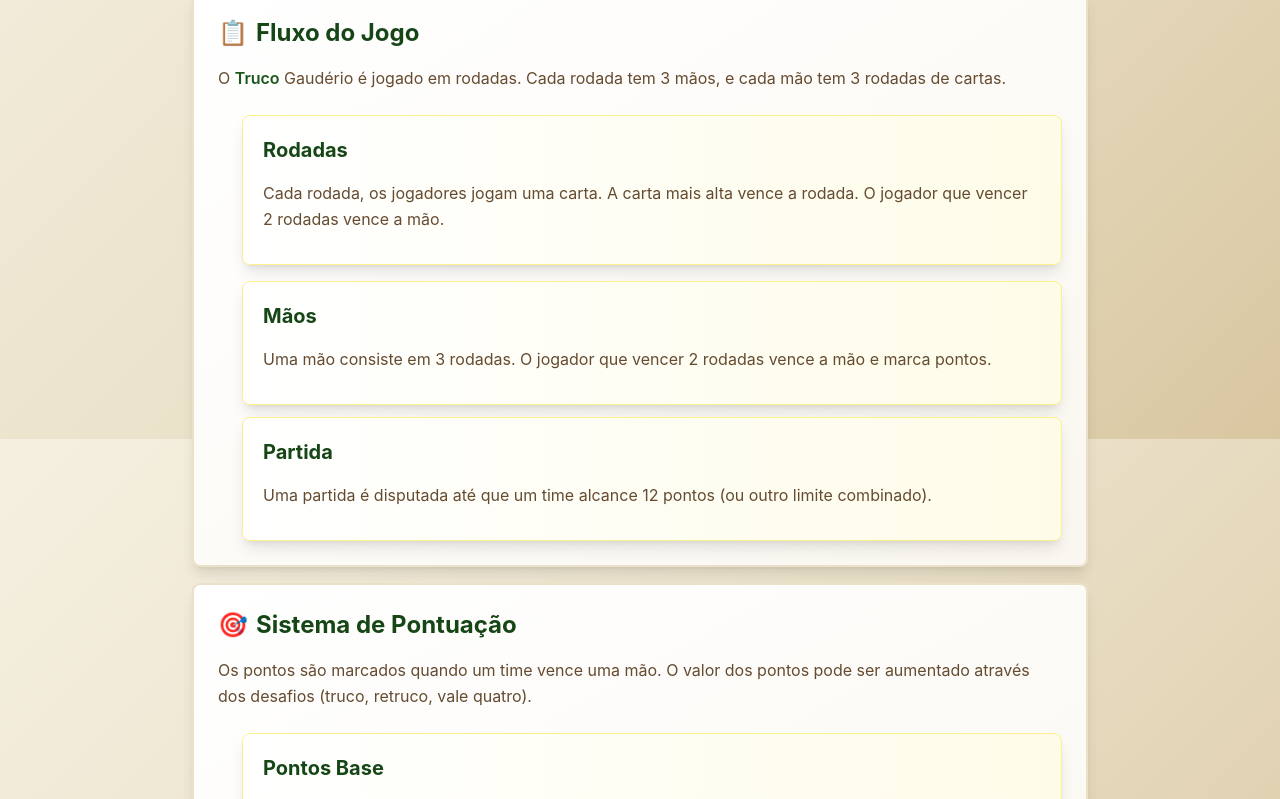
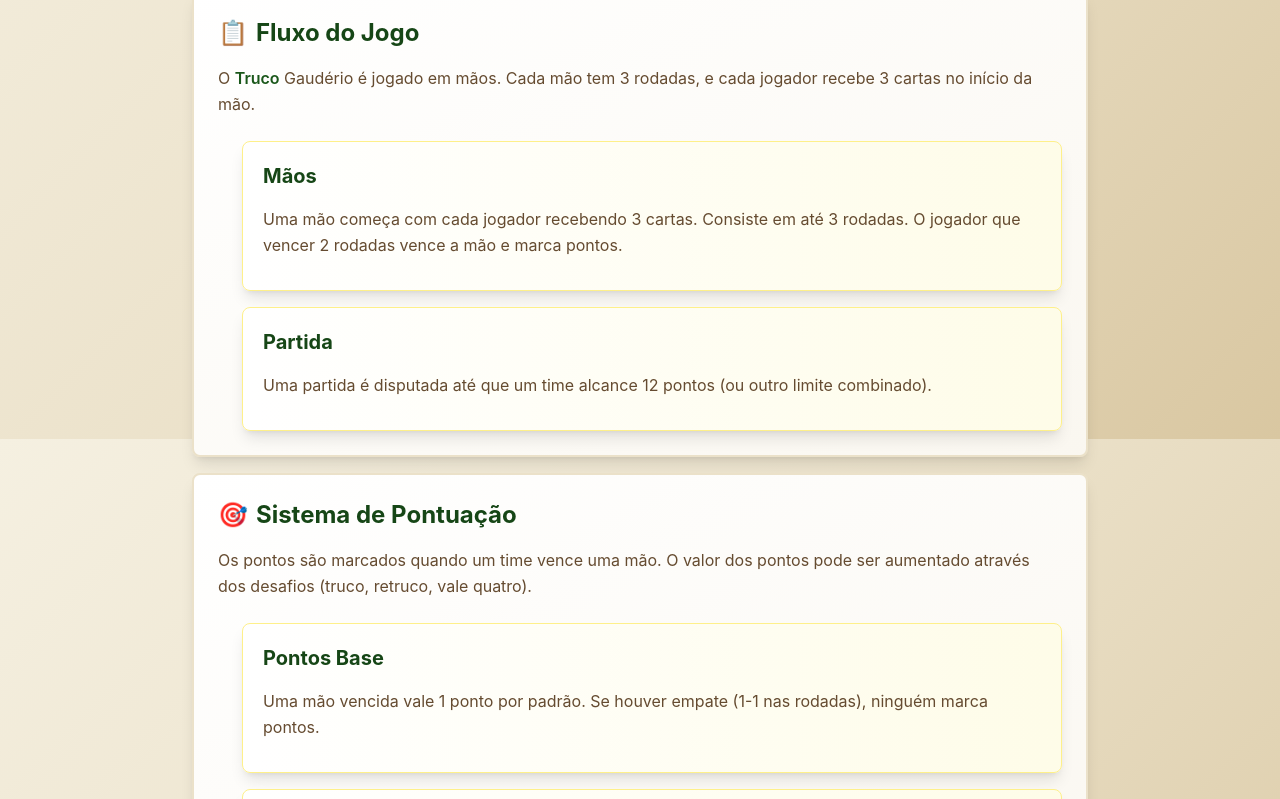
Before and after one commit to Guillem-B/trucoRS, a React (Vite) app: page /rules in a window 1280 px wide. Shown: the part 1161-1960 px from the top of the page. Built offline with nearby package versions, Linux system fonts and the light colour scheme.

Commit message:
Fixed some EN option

```diff
--- a/src/components/AIOpponent.tsx
+++ b/src/components/AIOpponent.tsx
@@ -1,3 +1,5 @@
+
+import { useLanguage } from '../contexts/LanguageContext';
 
 interface AIOpponentProps {
   name: string;
@@ -5,6 +7,8 @@ interface AIOpponentProps {
 }
 
 export default function AIOpponent({ name, cardsRemaining }: AIOpponentProps) {
+  const { t } = useLanguage();
+
   return (
     <div className="bg-white rounded-lg shadow-md p-4">
       <div className="flex items-center justify-between">
@@ -13,7 +17,7 @@ export default function AIOpponent({ name, cardsRemaining }: AIOpponentProps) {
           <p className="text-sm text-gray-500">IA</p>
         </div>
         <div className="text-right">
-          <p className="text-sm text-gray-600">Cartas</p>
+          <p className="text-sm text-gray-600">{t('ai.cards')}</p>
           <p className="text-xl font-bold text-primary-700">{cardsRemaining}</p>
         </div>
       </div>
--- a/src/components/PlayArea.tsx
+++ b/src/components/PlayArea.tsx
@@ -1,5 +1,6 @@
 import { Card } from '../data/cards';
 import CardComponent from './Card';
+import { useLanguage } from '../contexts/LanguageContext';
 
 interface PlayAreaProps {
   playedCards: Record<string, Card | null>;
@@ -8,12 +9,13 @@ interface PlayAreaProps {
 }
 
 export default function PlayArea({ playedCards, roundWinner, playerNames }: PlayAreaProps) {
+  const { t } = useLanguage();
   const entries = Object.entries(playedCards).filter(([_, card]) => card !== null);
 
   if (entries.length === 0) {
     return (
       <div className="bg-gray-50 rounded-lg p-8 min-h-[200px] flex items-center justify-center border-2 border-dashed border-gray-300">
-        <p className="text-gray-500">Aguardando cartas serem jogadas...</p>
+        <p className="text-gray-500">{t('game.waiting.cards')}</p>
       </div>
     );
   }
@@ -21,7 +23,7 @@ export default function PlayArea({ playedCards, roundWinner, playerNames }: Play
   return (
     <div className="bg-white rounded-lg shadow-md p-6 min-h-[200px]">
       <h3 className="text-lg font-semibold text-gray-700 mb-4 text-center">
-        Cartas Jogadas
+        {t('game.played.cards')}
       </h3>
       <div className="flex flex-wrap gap-4 justify-center items-center">
         {entries.map(([player, card]) => {
@@ -51,7 +53,7 @@ export default function PlayArea({ playedCards, roundWinner, playerNames }: Play
       {roundWinner && (
         <div className="mt-4 text-center">
           <p className="text-lg font-semibold text-green-700">
-            Vencedor da rodada: {playerNames?.[roundWinner] || roundWinner}
+            {t('game.round.winner')}: {playerNames?.[roundWinner] || roundWinner}
           </p>
         </div>
       )}
--- a/src/components/RuleSection.tsx
+++ b/src/components/RuleSection.tsx
@@ -33,15 +33,17 @@ export default function RuleSectionComponent({ section, level = 0 }: RuleSection
 
   // Get translated content
   const getTranslatedContent = () => {
-    const titleKey = `rules.${section.id}.title`;
+    // Try to translate the title directly (it's now a translation key)
+    const translatedTitle = t(section.title);
+
+    // For content, try the constructed key first, then fall back to direct translation if it's a key
     const contentKey = `rules.${section.id}.content`;
-
-    const translatedTitle = t(titleKey);
     const translatedContent = t(contentKey);
+    const finalContent = translatedContent !== contentKey ? translatedContent : t(section.content);
 
     return {
-      title: translatedTitle !== titleKey ? translatedTitle : section.title,
-      content: translatedContent !== contentKey ? translatedContent : section.content
+      title: translatedTitle !== section.title ? translatedTitle : section.title,
+      content: finalContent !== section.content ? finalContent : section.content
     };
   };
 
@@ -96,7 +98,7 @@ export default function RuleSectionComponent({ section, level = 0 }: RuleSection
         <div className="mb-6 mt-4">
           <h4 className="text-lg font-semibold text-secondary-700 mb-3 flex items-center gap-2">
             <span className="text-xl">🎴</span>
-            Exemplos:
+            {t('rules.examples')}:
           </h4>
           <div className="bg-secondary-50 rounded-lg p-4 border border-secondary-200">
             <div className="flex flex-wrap gap-3">
@@ -115,16 +117,18 @@ export default function RuleSectionComponent({ section, level = 0 }: RuleSection
       {section.subsections && section.subsections.length > 0 && (
         <div className="mt-6 space-y-3">
           {section.subsections.map((subsection) => {
-            const subTitleKey = `rules.${subsection.id}.title`;
+            // Try to translate the subsection title directly (it's now a translation key)
+            const translatedSubTitle = t(subsection.title);
+
+            // For content, try the constructed key first, then fall back to direct translation
             const subContentKey = `rules.${subsection.id}.content`;
-
-            const translatedSubTitle = t(subTitleKey);
             const translatedSubContent = t(subContentKey);
+            const finalSubContent = translatedSubContent !== subContentKey ? translatedSubContent : t(subsection.content);
 
             const translatedSubsection = {
               ...subsection,
-              title: translatedSubTitle !== subTitleKey ? translatedSubTitle : subsection.title,
-              content: translatedSubContent !== subContentKey ? translatedSubContent : subsection.content
+              title: translatedSubTitle !== subsection.title ? translatedSubTitle : subsection.title,
+              content: finalSubContent !== subsection.content ? finalSubContent : subsection.content
             };
 
             return (
--- a/src/components/StrategyExample.tsx
+++ b/src/components/StrategyExample.tsx
@@ -1,5 +1,6 @@
 import { Card } from '../data/cards';
 import CardComponent from './Card';
+import { useLanguage } from '../contexts/LanguageContext';
 
 interface StrategyExampleProps {
   title: string;
@@ -16,6 +17,7 @@ export default function StrategyExample({
   scenario,
   solution,
 }: StrategyExampleProps) {
+  const { t } = useLanguage();
   return (
     <div className="bg-white rounded-lg shadow-md p-6 mb-4">
       <h3 className="text-xl font-semibold text-gray-800 mb-2">{title}</h3>
@@ -23,7 +25,7 @@ export default function StrategyExample({
 
       {cards && cards.length > 0 && (
         <div className="mb-4">
-          <p className="text-sm text-gray-600 mb-2">Cartas na mão:</p>
+          <p className="text-sm text-gray-600 mb-2">{t('strategy.cards.in.hand')}</p>
           <div className="flex gap-2">
             {cards.map((card) => (
               <CardComponent key={card.id} card={card} size="sm" />
@@ -33,12 +35,12 @@ export default function StrategyExample({
       )}
 
       <div className="bg-blue-50 border-l-4 border-blue-500 p-4 mb-4 rounded">
-        <h4 className="font-semibold text-blue-800 mb-2">Cenário:</h4>
+        <h4 className="font-semibold text-blue-800 mb-2">{t('strategy.scenario')}</h4>
         <p className="text-blue-700 text-sm">{scenario}</p>
       </div>
 
       <div className="bg-green-50 border-l-4 border-green-500 p-4 rounded">
-        <h4 className="font-semibold text-green-800 mb-2">Solução:</h4>
+        <h4 className="font-semibold text-green-800 mb-2">{t('strategy.solution')}</h4>
         <p className="text-green-700 text-sm">{solution}</p>
       </div>
     </div>
--- a/src/data/rules.ts
+++ b/src/data/rules.ts
@@ -11,138 +11,133 @@ export interface RuleSection {
 export const rulesData: RuleSection[] = [
   {
     id: 'hierarchy',
-    title: 'Hierarquia das Cartas',
-    content: 'No Truco Gaudério, as manilhas são fixas (não existe "vira").\n\nA ordem de força das cartas é:\n1. Espadão (1 de Espadas)\n2. Bastião (1 de Paus)\n3. 7 de Espadas\n4. 7 de Ouros\n\nDepois seguem: todos os 3s, todos os 2s, 1 de Copas = 1 de Ouros, todos os Reis, todas as Damas (Q), todos os Valetes (J), 7 de Copas = 7 de Paus, todos os 6s, todos os 5s, todos os 4s.'
+    title: 'rules.hierarchy.title',
+    content: 'rules.hierarchy.content'
   },
   {
     id: 'envido',
-    title: 'Envido',
-    content: 'O Envido é uma aposta sobre quem tem a maior pontuação na mão inicial, antes de jogar as cartas.\n\nPontuação:\n• Cartas do mesmo naipe somam seus valores + 20\n• Figuras (10, 11, 12) valem 0 para a soma\n• Se tiver naipes diferentes, vale a carta mais alta isolada\n\nO máximo é 33 (7+6 do mesmo naipe + 20).'
+    title: 'rules.envido.title',
+    content: 'rules.envido.content'
   },
   {
     id: 'gameplay-flow',
-    title: 'Fluxo do Jogo',
-    content: 'O Truco Gaudério é jogado em rodadas. Cada rodada tem 3 mãos, e cada mão tem 3 rodadas de cartas.',
+    title: 'rules.flow.title',
+    content: 'rules.flow.content',
     subsections: [
       {
-        id: 'rounds',
-        title: 'Rodadas',
-        content: 'Cada rodada, os jogadores jogam uma carta. A carta mais alta vence a rodada. O jogador que vencer 2 rodadas vence a mão.',
-      },
-      {
         id: 'hands',
-        title: 'Mãos',
-        content: 'Uma mão consiste em 3 rodadas. O jogador que vencer 2 rodadas vence a mão e marca pontos.',
+        title: 'rules.flow.hands.title',
+        content: 'rules.flow.hands.content',
       },
       {
         id: 'game',
-        title: 'Partida',
-        content: 'Uma partida é disputada até que um time alcance 12 pontos (ou outro limite combinado).',
+        title: 'rules.flow.game.title',
+        content: 'rules.flow.game.content',
       },
     ],
   },
   {
     id: 'scoring',
-    title: 'Sistema de Pontuação',
-    content: 'Os pontos são marcados quando um time vence uma mão. O valor dos pontos pode ser aumentado através dos desafios (truco, retruco, vale quatro).',
+    title: 'rules.scoring.title',
+    content: 'rules.scoring.content',
     subsections: [
       {
         id: 'base-points',
-        title: 'Pontos Base',
-        content: 'Uma mão vencida vale 1 ponto por padrão. Se houver empate (1-1 nas rodadas), ninguém marca pontos.',
+        title: 'rules.scoring.base.title',
+        content: 'rules.scoring.base.content',
       },
       {
         id: 'challenges',
-        title: 'Desafios',
-        content: 'Os desafios aumentam o valor dos pontos: Truco (2 pontos), Retruco (3 pontos), Vale Quatro (4 pontos).',
+        title: 'rules.scoring.challenges.title',
+        content: 'rules.scoring.challenges.content',
       },
     ],
   },
   {
     id: 'betting',
-    title: 'Mecânica de Apostas (Desafios)',
-    content: 'Durante o jogo, os jogadores podem desafiar os oponentes, aumentando o valor da mão.',
+    title: 'rules.betting.title',
+    content: 'rules.betting.content',
     subsections: [
       {
         id: 'truco',
-        title: 'Truco',
-        content: 'O jogador que está jogando pode dizer "Truco", aumentando o valor da mão para 2 pontos. O oponente pode aceitar ou recusar. Se recusar, perde a mão e o desafiante marca os pontos.',
+        title: 'rules.betting.truco.title',
+        content: 'rules.betting.truco.content',
       },
       {
         id: 'retruco',
-        title: 'Retruco',
-        content: 'Se o Truco foi aceito, o oponente pode responder com "Retruco", aumentando para 3 pontos. O desafiante original pode aceitar ou recusar.',
+        title: 'rules.betting.retruco.title',
+        content: 'rules.betting.retruco.content',
       },
       {
         id: 'vale-quatro',
-        title: 'Vale Quatro',
-        content: 'Se o Retruco foi aceito, o desafiante original pode responder com "Vale Quatro", aumentando para 4 pontos. O oponente pode aceitar ou recusar.',
+        title: 'rules.betting.vale.quatro.title',
+        content: 'rules.betting.vale.quatro.content',
       },
       {
         id: 'betting-rules',
-        title: 'Regras dos Desafios',
-        content: 'Os desafios só podem ser feitos na vez do jogador. Não é possível desafiar após jogar a carta. O desafio deve ser respondido antes de jogar a próxima carta.',
+        title: 'rules.betting.rules.title',
+        content: 'rules.betting.rules.content',
       },
     ],
   },
   {
     id: 'winning-conditions',
-    title: 'Condições de Vitória',
-    content: 'A partida é vencida quando um time alcança 12 pontos (ou o limite combinado).',
+    title: 'rules.winning.title',
+    content: 'rules.winning.content',
     subsections: [
       {
         id: 'hand-winner',
-        title: 'Vencedor da Mão',
-        content: 'Vence a mão o time que ganhar 2 das 3 rodadas. Em caso de empate (1-1), ninguém marca pontos.',
+        title: 'rules.winning.hand.title',
+        content: 'rules.winning.hand.content',
       },
       {
         id: 'game-winner',
-        title: 'Vencedor da Partida',
-        content: 'Vence a partida o time que primeiro alcançar 12 pontos. Em algumas variações, pode ser necessário vencer por 2 pontos de diferença.',
+        title: 'rules.winning.game.title',
+        content: 'rules.winning.game.content',
       },
     ],
   },
   {
     id: 'flor',
-    title: 'Flor',
-    content: 'Flor é uma declaração especial que pode ser feita quando um jogador tem três cartas do mesmo naipe. É uma adição opcional ao Truco Gaudério, inspirada em outras variações do jogo.',
+    title: 'rules.flor.title',
+    content: 'rules.flor.content',
     subsections: [
       {
         id: 'flor-definition',
-        title: 'O que é Flor?',
-        content: 'Flor ocorre quando um jogador recebe três cartas do mesmo naipe na distribuição inicial. O jogador pode declarar "Flor" antes de jogar qualquer carta.',
+        title: 'rules.flor.definition.title',
+        content: 'rules.flor.definition.content',
       },
       {
         id: 'flor-value',
-        title: 'Valor da Flor',
-        content: 'O valor da Flor é calculado somando os valores das cartas do mesmo naipe + 20 pontos base. Cartas de face (10, J, Q, K) valem 0, Ás vale 1, e números valem seu valor facial.',
+        title: 'rules.flor.value.title',
+        content: 'rules.flor.value.content',
       },
       {
         id: 'flor-challenge',
-        title: 'Desafiando a Flor',
-        content: 'Quando um jogador declara Flor, o oponente pode aceitar (comparar Flors) ou recusar (conceder os pontos da Flor ao desafiante). Se ambos tiverem Flor, vence quem tiver o maior valor.',
+        title: 'rules.flor.challenge.title',
+        content: 'rules.flor.challenge.content',
       },
       {
         id: 'flor-points',
-        title: 'Pontos da Flor',
-        content: 'Flor vale 3 pontos. Se o desafio for aceito e você vencer, marca 3 pontos. Se for recusado, o oponente marca 3 pontos.',
+        title: 'rules.flor.points.title',
+        content: 'rules.flor.points.content',
       },
     ],
   },
   {
     id: 'special-situations',
-    title: 'Situações Especiais',
-    content: 'Existem algumas situações especiais no Truco Gaudério que merecem atenção.',
+    title: 'rules.special.title',
+    content: 'rules.special.content',
     subsections: [
       {
         id: 'manilhas',
-        title: 'Manilhas',
-        content: 'As manilhas são sempre as cartas mais altas, independentemente do naipe. Entre manilhas, a ordem é: Ouros < Espadas < Copas < Paus.',
+        title: 'rules.special.manilhas.title',
+        content: 'rules.special.manilhas.content',
       },
       {
         id: 'ties',
-        title: 'Empates',
-        content: 'Se duas cartas iguais forem jogadas na mesma rodada, a primeira carta jogada vence (ou pode ser considerado empate, dependendo da variação).',
+        title: 'rules.special.ties.title',
+        content: 'rules.special.ties.content',
       },
     ],
   },
--- a/src/translations/en.ts
+++ b/src/translations/en.ts
@@ -27,6 +27,10 @@ export const enTranslations = {
   'game.opponent': 'Opponent',
   'game.player.hand': 'Your Hand',
   'game.player.turn': 'It\'s turn of',
+  'game.player.name': 'You',
+  'game.opponent1.name': 'Opponent 1',
+  'game.opponent2.name': 'Opponent 2',
+  'game.opponent3.name': 'Opponent 3',
   'game.has.flor': 'Has Flor',
   'game.flor.value': 'Flor: {value} points',
   'game.card.played': 'Card played',
@@ -34,12 +38,15 @@ export const enTranslations = {
   'game.game.end': 'Game Over!',
   'game.hand.won': 'You won the hand!',
   'game.hand.lost': 'Opponent won the hand!',
-  'game.game.won': 'You won the match!',
+  'game.game.won': '🎉 You won the match! 🎉',
   'game.game.lost': 'Opponent won the match.',
   'game.next.round': 'Next Round',
   'game.next.hand': 'Next Hand',
   'game.reset': 'Reset Game',
   'game.start': 'Start Game',
+  'game.played.cards': 'Played Cards',
+  'game.waiting.cards': 'Waiting for cards to be played...',
+  'game.round.winner': 'Round Winner',
 
   // Betting
   'bet.truco': 'Truco',
@@ -56,11 +63,9 @@ export const enTranslations = {
   'rules.envido.content': 'Envido is a bet about who has the highest score in the initial hand, before playing cards.\n\nScoring:\n• Cards of the same suit add their values + 20\n• Face cards (10, 11, 12) are worth 0 for the sum\n• If you have different suits, the highest card alone counts\n\nThe maximum is 33 (7+6 of the same suit + 20).',
 
   'rules.flow.title': 'Game Flow',
-  'rules.flow.content': 'Truco Gaudério is played in rounds. Each round has 3 hands, and each hand has 3 rounds of cards.',
-  'rules.flow.rounds.title': 'Rounds',
-  'rules.flow.rounds.content': 'Each round, players play one card. The highest card wins the round. The player who wins 2 rounds wins the hand.',
+  'rules.flow.content': 'Truco Gaudério is played in hands. Each hand has 3 rounds, and each player receives 3 cards at the start of the hand.',
   'rules.flow.hands.title': 'Hands',
-  'rules.flow.hands.content': 'A hand consists of 3 rounds. The player who wins 2 rounds wins the hand and scores points.',
+  'rules.flow.hands.content': 'A hand begins with each player receiving 3 cards. It consists of up to 3 rounds. The player who wins 2 rounds wins the hand and scores points.',
   'rules.flow.game.title': 'Match',
   'rules.flow.game.content': 'A match is played until one team reaches 12 points (or another agreed limit).',
 
@@ -107,6 +112,17 @@ export const enTranslations = {
   'rules.special.ties.title': 'Ties',
   'rules.special.ties.content': 'If two equal cards are played in the same round, the first card played wins (or it may be considered a tie, depending on the variation).',
 
+  // Examples
+  'rules.examples': 'Examples',
+
+  // Strategy components
+  'strategy.cards.in.hand': 'Cards in hand:',
+  'strategy.scenario': 'Scenario:',
+  'strategy.solution': 'Solution:',
+
+  // AI opponent
+  'ai.cards': 'Cards',
+
   // Language toggle
   'lang.portuguese': 'Português',
   'lang.english': 'English',
--- a/src/translations/pt.ts
+++ b/src/translations/pt.ts
@@ -27,6 +27,10 @@ export const ptTranslations = {
   'game.opponent': 'Oponente',
   'game.player.hand': 'Sua Mão',
   'game.player.turn': 'É a vez de',
+  'game.player.name': 'Você',
+  'game.opponent1.name': 'Oponente 1',
+  'game.opponent2.name': 'Oponente 2',
+  'game.opponent3.name': 'Oponente 3',
   'game.has.flor': 'Tem Flor',
   'game.flor.value': 'Flor: {value} pontos',
   'game.card.played': 'Carta jogada',
@@ -34,12 +38,15 @@ export const ptTranslations = {
   'game.game.end': 'Fim de Jogo!',
   'game.hand.won': 'Você venceu a mão!',
   'game.hand.lost': 'O oponente venceu a mão!',
-  'game.game.won': 'Você venceu a partida!',
+  'game.game.won': '🎉 Você venceu a partida! 🎉',
   'game.game.lost': 'O oponente venceu a partida.',
   'game.next.round': 'Próxima Rodada',
   'game.next.hand': 'Próxima Mão',
   'game.reset': 'Reiniciar Jogo',
   'game.start': 'Iniciar Jogo',
+  'game.played.cards': 'Cartas Jogadas',
+  'game.waiting.cards': 'Aguardando cartas serem jogadas...',
+  'game.round.winner': 'Vencedor da rodada',
 
   // Betting
   'bet.truco': 'Truco',
@@ -56,11 +63,9 @@ export const ptTranslations = {
   'rules.envido.content': 'O Envido é uma aposta sobre quem tem a maior pontuação na mão inicial, antes de jogar as cartas.\n\nPontuação:\n• Cartas do mesmo naipe somam seus valores + 20\n• Figuras (10, 11, 12) valem 0 para a soma\n• Se tiver naipes diferentes, vale a carta mais alta isolada\n\nO máximo é 33 (7+6 do mesmo naipe + 20).',
 
   'rules.flow.title': 'Fluxo do Jogo',
-  'rules.flow.content': 'O Truco Gaudério é jogado em rodadas. Cada rodada tem 3 mãos, e cada mão tem 3 rodadas de cartas.',
-  'rules.flow.rounds.title': 'Rodadas',
-  'rules.flow.rounds.content': 'Cada rodada, os jogadores jogam uma carta. A carta mais alta vence a rodada. O jogador que vencer 2 rodadas vence a mão.',
+  'rules.flow.content': 'O Truco Gaudério é jogado em mãos. Cada mão tem 3 rodadas, e cada jogador recebe 3 cartas no início da mão.',
   'rules.flow.hands.title': 'Mãos',
-  'rules.flow.hands.content': 'Uma mão consiste em 3 rodadas. O jogador que vencer 2 rodadas vence a mão e marca pontos.',
+  'rules.flow.hands.content': 'Uma mão começa com cada jogador recebendo 3 cartas. Consiste em até 3 rodadas. O jogador que vencer 2 rodadas vence a mão e marca pontos.',
   'rules.flow.game.title': 'Partida',
   'rules.flow.game.content': 'Uma partida é disputada até que um time alcance 12 pontos (ou outro limite combinado).',
 
@@ -107,6 +112,17 @@ export const ptTranslations = {
   'rules.special.ties.title': 'Empates',
   'rules.special.ties.content': 'Se duas cartas iguais forem jogadas na mesma rodada, a primeira carta jogada vence (ou pode ser considerado empate, dependendo da variação).',
 
+  // Examples
+  'rules.examples': 'Exemplos',
+
+  // Strategy components
+  'strategy.cards.in.hand': 'Cartas na mão:',
+  'strategy.scenario': 'Cenário:',
+  'strategy.solution': 'Solução:',
+
+  // AI opponent
+  'ai.cards': 'Cartas',
+
   // Language toggle
   'lang.portuguese': 'Português',
   'lang.english': 'English',
```
Also changed, not shown: src/components/GameBoard.tsx (+24 -22 lines).
